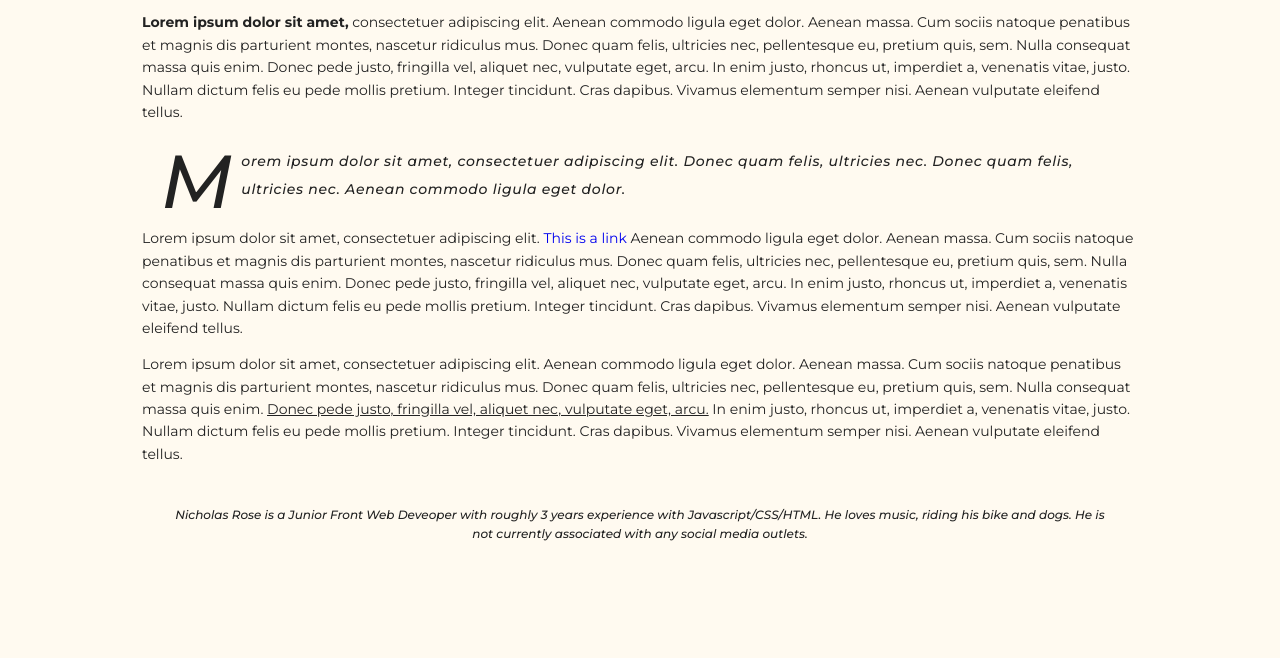
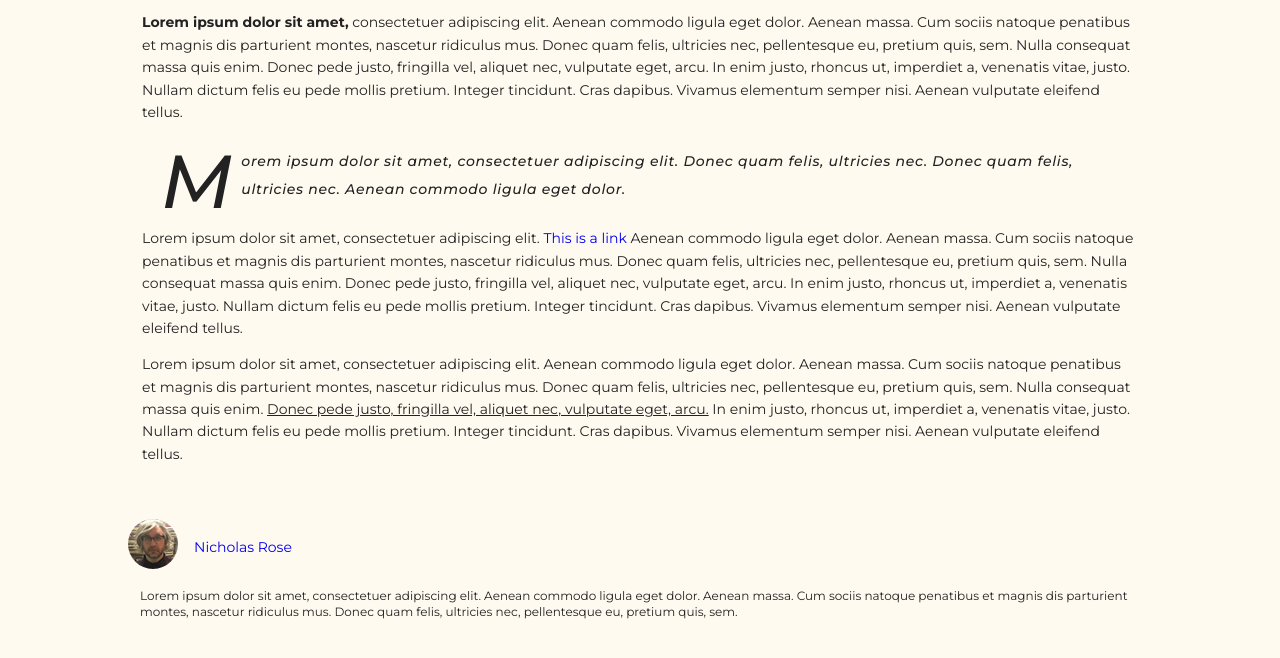
Before and after one commit to NicholasEARose/Udacity_Personal_Blog, a plain HTML site: page Udacity_Projects/personal_blog/i-enjoy-music.html in a window 1280 px wide. Shown: the part 240-898 px from the top of the page. Drawn offline with Linux system fonts and the light colour scheme; files whose address does not match are found by name.

Commit message:
refined author blurb/added styles

```diff
--- a/Udacity_Projects/personal_blog/css/blog-post.css
+++ b/Udacity_Projects/personal_blog/css/blog-post.css
@@ -18,18 +18,51 @@
 
 /* content */
 #post {
-  padding: 4rem 8rem;
+  padding-top: 1.8rem;
 }
 
-@media screen and (max-width: 600px) {
+@media (min-width: 500px) {
   #post {
-    padding: 2.5rem 0.7rem 0 0.7rem;
+    padding: 4rem 8rem;
   }
 }
 
-.artist_blurb {
+.author_wrapper {
+  display:flex;
+  align-items: center;
+  flex-wrap: nowrap;
+  justify-content: space-between;
+  min-width: 100%;
+  width: 100%;
+  margin-top: 2.5rem;
+}
+
+.author_byline {
+  margin: 0 1rem 0 1rem;
+  display: flex;
+  flex-basis: 100%;
+  -webkit-box-align: center;
+  align-items: center;
+  flex-wrap: nowrap;
+  position: relative;
+  vertical-align: top;
+}
+
+@media (min-width: 500px) {
+  .author_byline {
+    margin: 0;
+  }
+}
+
+.author_name {
+  padding-left: 1rem;
+}
+
+.author_image {
+  border-radius: 50%;
+}
+
+.author_bio_text {
   font-size: 0.75rem;
-  font-style: italic;
-  text-align: center;
-  margin: 2.5rem;
+  line-height: 1rem;
 }
--- a/Udacity_Projects/personal_blog/i-enjoy-music.html
+++ b/Udacity_Projects/personal_blog/i-enjoy-music.html
@@ -39,7 +39,29 @@
           Lorem ipsum dolor sit amet, consectetuer adipiscing elit. Aenean commodo ligula eget dolor. Aenean massa. Cum sociis natoque penatibus et magnis dis parturient montes, nascetur ridiculus mus. Donec quam felis, ultricies nec, pellentesque eu, pretium quis, sem. Nulla consequat massa quis enim. <u>Donec pede justo, fringilla vel, aliquet nec, vulputate eget, arcu.</u> In enim justo, rhoncus ut, imperdiet a, venenatis vitae, justo. Nullam dictum felis eu pede mollis pretium. Integer tincidunt. Cras dapibus. Vivamus elementum semper nisi. Aenean vulputate eleifend tellus.
         </p>
       </div>
-      <p class ="artist_blurb">Nicholas Rose is a Junior Front Web Deveoper with roughly 3 years experience with Javascript/CSS/HTML. He loves music, riding his bike and dogs. He is not currently associated with any social media outlets.</p>
+    <div class="author_byline">
+      <div class="contrib">
+        <div class="author_wrapper">
+          <div class="author_byline">
+            <a class="author_photo">
+              <img src="/Users/nicholasrose/Desktop/Udacity Projects/personal_blog/img/author_avatar.jpg" height="50px" width="50px" class="author_image"></img>
+            </a>
+            <div class="author_info">
+              <a href="https://www.google.com/" class="author_name">Nicholas Rose</a>
+            </div>
+          </div>
+        </div>
+        <div class="author_bio">
+          <section>
+            <span class="author_bio_text">
+              <p>Lorem ipsum dolor sit amet, consectetuer adipiscing elit. Aenean commodo ligula eget dolor. Aenean massa.
+                Cum sociis natoque penatibus et magnis dis parturient montes, nascetur ridiculus mus. Donec quam felis,
+                ultricies nec, pellentesque eu, pretium quis, sem.</p>
+            </span>
+          </section>
+        </div>
+      </div>
+    </div>
   </div>
 </body>
 </html>
```
Also changed, not shown: Udacity_Projects/personal_blog/blog-post.html (+23 -1 lines), Udacity_Projects/personal_blog/my-favorite-color-is-grey.html (+23 -1 lines), Udacity_Projects/personal_blog/img/author_avatar.jpg (added).
